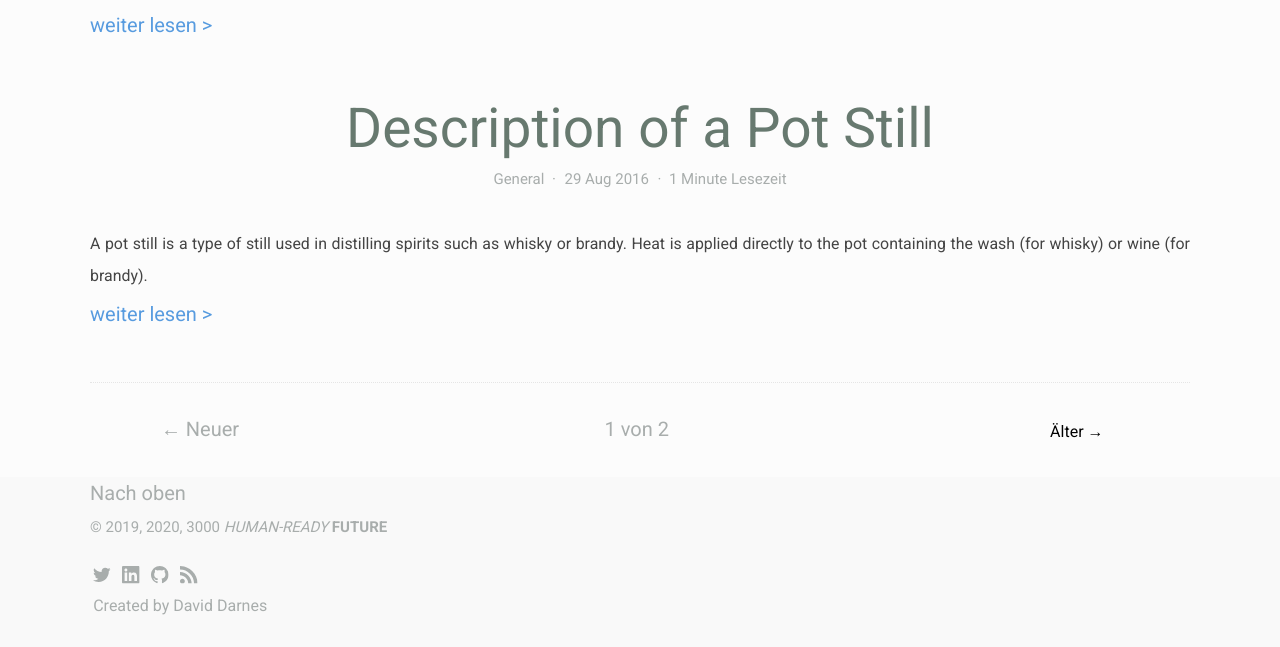
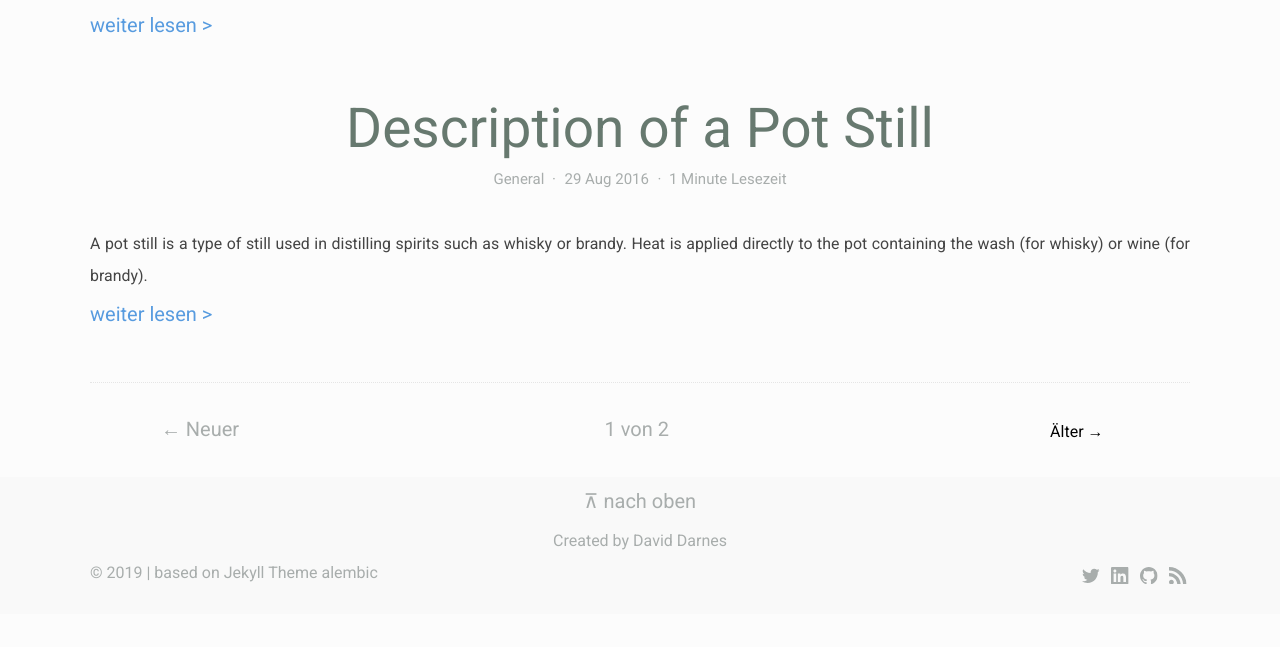
Before and after one commit to 110101/blog_humanreadyfuture, a Jekyll site: the page built from index.html, in a window 1280 px wide and 900 px high, scrolled down 1213 px, cut to the strip 253-900 px from the top of the window. Built offline with Jekyll 4.4.1, drawn with Linux system fonts in a browser that asks for light colours; the list of posts is cut into pages by our own code; after the commit the page ends 2080 px from its top, so only the background shows below that.

Commit message:
footer update

```diff
--- a/_includes/site-footer.html
+++ b/_includes/site-footer.html
@@ -1,22 +1,7 @@
 <footer class="footer">
   <div class="container">
-    <div class="footer-nav">
-      <div class="">
-
-      </div>
-      <div class="">
-        <a href="#">Nach oben</a>
-      </div>
-    </div>
-    <div class="copyright  typeset">
-      <small class="small">&copy; {{ site.time | date: '%Y' }}, 2020, 3000 <a href="{{ site.baseurl }}/"><span class="logopre">HUMAN-READY </span><span class="logostatem">FUTURE</span></a></small>
-    </div>
-    {% include  nav-social.html %}
-
 
     {% if site.navigation_footer %}
-    <nav class="nav  nav--footer">
-      <ul class="list list--nav">
         {% for item in site.navigation_footer %}
 
           {% if item.url contains '://' %}
@@ -25,12 +10,19 @@
             {% assign url = item.url | relative_url %}
           {% endif %}
 
-          <li class="item  item--nav{% if item.url == page.url %}  item--current{% endif %}">
-            <a href="{{ url }}">{{ item.title }}</a>
-          </li>
+          <div class="toplink">
+              <a href="#top">&#x22BC; nach oben</a>
+          </div>
+          <div class="origin">
+              {{ item.title }}
+          </div>
+          <div class="copyright">
+            <div class="copy">
+              <span>&copy; {{ site.time | date: '%Y' }} <a href="/about/"> {{ item.copyright }}</a> | based on Jekyll Theme <a href="https://github.com/daviddarnes/alembic" target="_blank">alembic</a></span>
+            </div>
+            <div class="social">{% include  nav-social.html %}</div>
+          </div>
         {% endfor %}
-      </ul>
-    </nav>
 
     {% endif %}
   </div>
```
